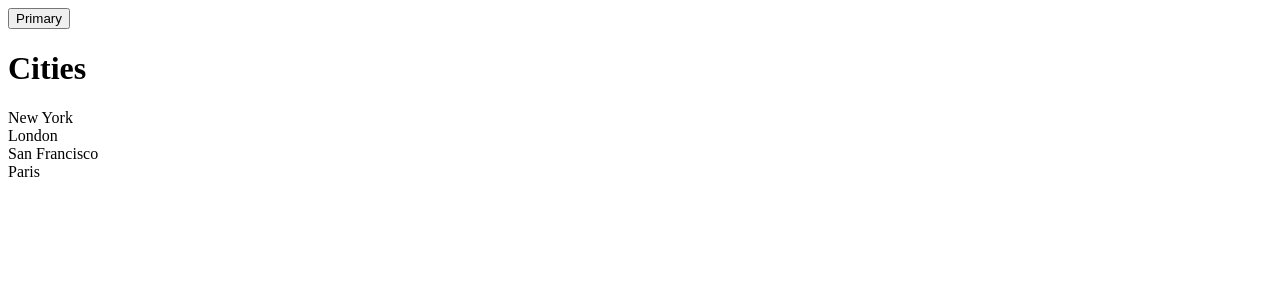
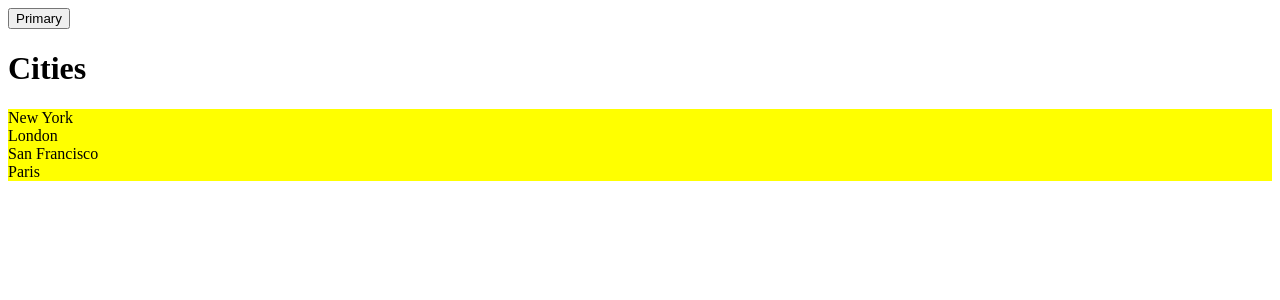
Before and after one commit to mlangsman/react-app, a React (Vite) app: page / in a window 1280 px wide. Shown: the top 300 px of the page. Built offline with nearby package versions, Linux system fonts and the light colour scheme.

Commit message:
Added ListGroup module css for separation

```diff
--- /dev/null
+++ b/src/App.css
@@ -0,0 +1,3 @@
+.list-group {
+    background-color: rebeccapurple;
+}
--- a/src/App.tsx
+++ b/src/App.tsx
@@ -1,8 +1,10 @@
-import ListGroup from "./components/ListGroup";
 import { useState } from "react";
+
 import Alert from "./components/Alert";
 import Button, { ButtonType } from "./components/Button";
+import ListGroup from "./components/ListGroup";
 
+import "./App.css";
 /*
 function App() {
   const items = ["New York", "London", "San Francisco", "Paris"];
--- a/src/components/ListGroup/ListGroup.css
+++ /dev/null
@@ -1,4 +0,0 @@
-.list-group {
-    list-style: none;
-    padding:0;
-}
--- /dev/null
+++ b/src/components/ListGroup/ListGroup.module.css
@@ -0,0 +1,8 @@
+.listGroup {
+    list-style: none;
+    padding:0;
+}
+
+.container {
+    background-color: yellow;
+}
--- a/src/components/ListGroup/ListGroup.tsx
+++ b/src/components/ListGroup/ListGroup.tsx
@@ -1,5 +1,5 @@
 import { useState } from "react";
-import "./ListGroup.css";
+import styles from "./ListGroup.module.css";
 
 interface Props {
   items: string[];
@@ -18,7 +18,7 @@ function ListGroup({ items, heading, onSelectedItem }: Props) {
     <>
       <h1>{heading}</h1>
       {getMessage()}
-      <ul className={"list-group"}>
+      <ul className={[styles.listGroup, styles.container].join(" ")}>
         {items.map((item, index) => (
           <li
             className={
```
